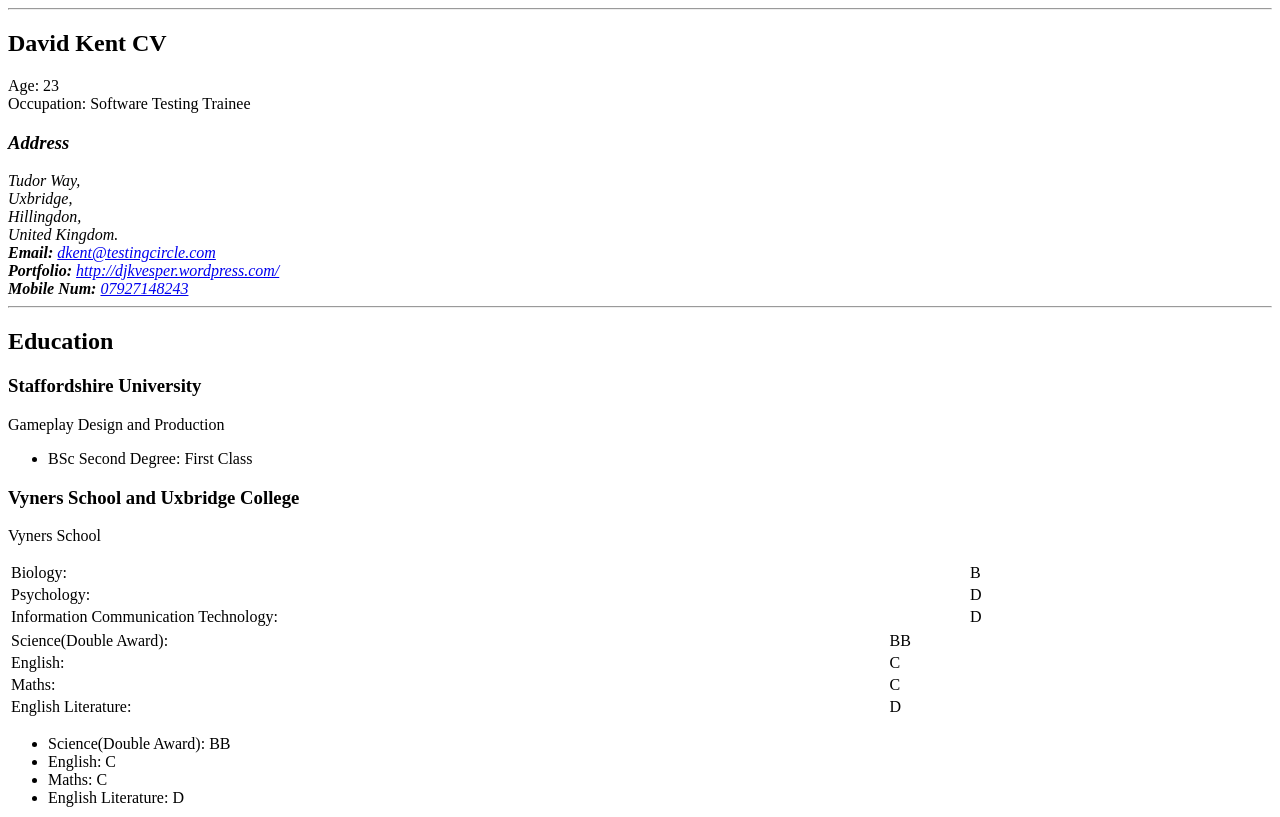
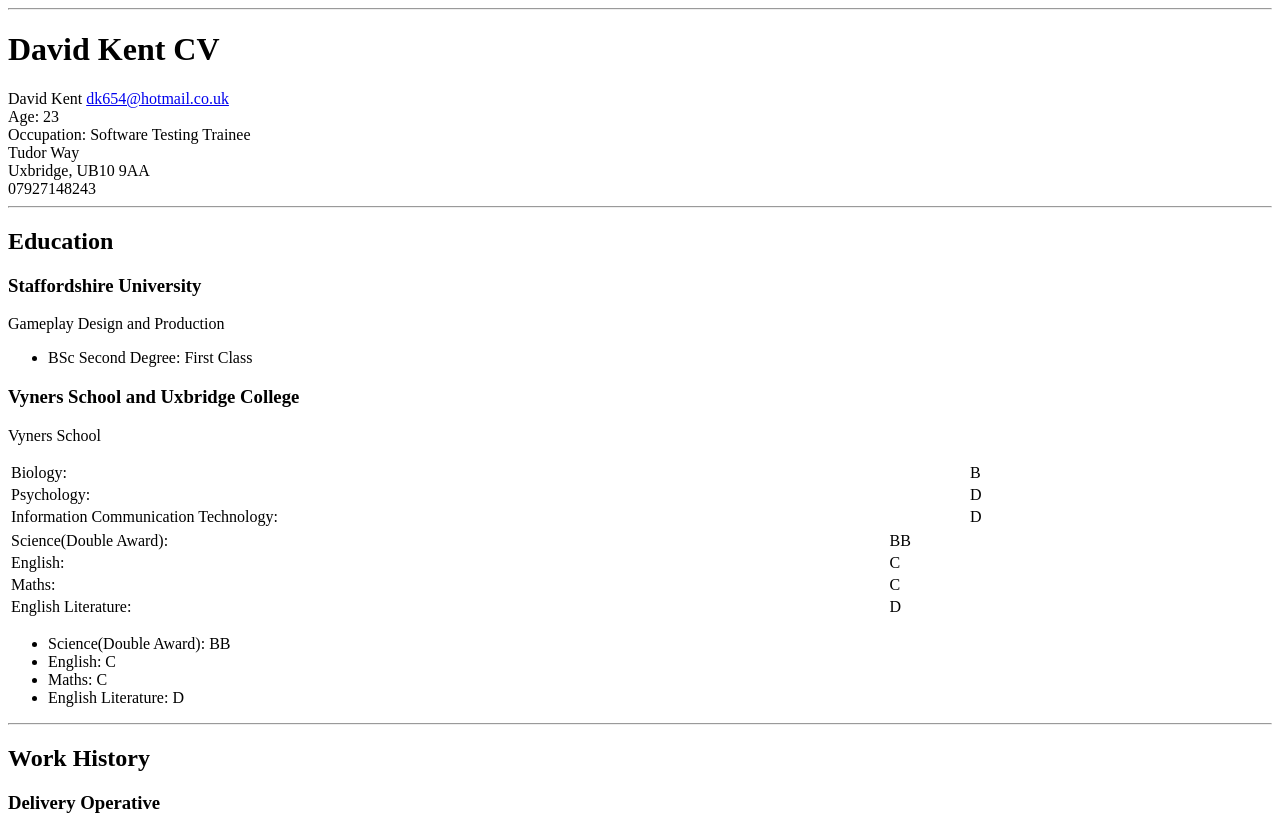
Before and after one commit to benallen66/student-cvs, a plain HTML site: page dkent/HTML5CV.html in a window 1280 px wide. Shown: the top 817 px of the page. Drawn offline with Linux system fonts and the light colour scheme.

Commit message:
Address has been made using h-card

```diff
--- a/dkent/HTML5CV.html
+++ b/dkent/HTML5CV.html
@@ -5,9 +5,10 @@
 </head>
 <body>
 	<hr />
-
+	<h1>David Kent CV</h1>
 	<section name="personaldetails">
-		<h1>David Kent CV</h1>
+		<!--
+        <h1>David Kent CV</h1>
         <p>
             Age: 23 <br>
             Occupation: Software Testing Trainee
@@ -22,7 +23,19 @@
             <strong>Email: </strong><a href="mailto:dkent@testingcircle.com">dkent@testingcircle.com</a><br>
             <strong>Portfolio: </strong><a href="http://djkvesper.wordpress.com">http://djkvesper.wordpress.com/</a><br>
             <strong>Mobile Num: </strong><a href="tel:07927148243">07927148243</a>
-		</address>
+		</address>	-->
+
+    <div id="hcard-David-Kent" class="vcard">
+    <span class="fn">David Kent</span>
+    <a class="email" href="mailto:dk654@hotmail.co.uk">dk654@hotmail.co.uk</a>
+        <div class="age"> Age: 23</div>
+        <div class="occupation">Occupation: Software Testing Trainee</div>
+    <div class="adr">
+        <div class="street-address">Tudor Way</div>
+        <span class="locality">Uxbridge</span>,
+        <span class="postal-code">UB10 9AA</span>
+    </div>
+    <div class="tel">07927148243</div>
 	</section>
 
     <hr />
```
